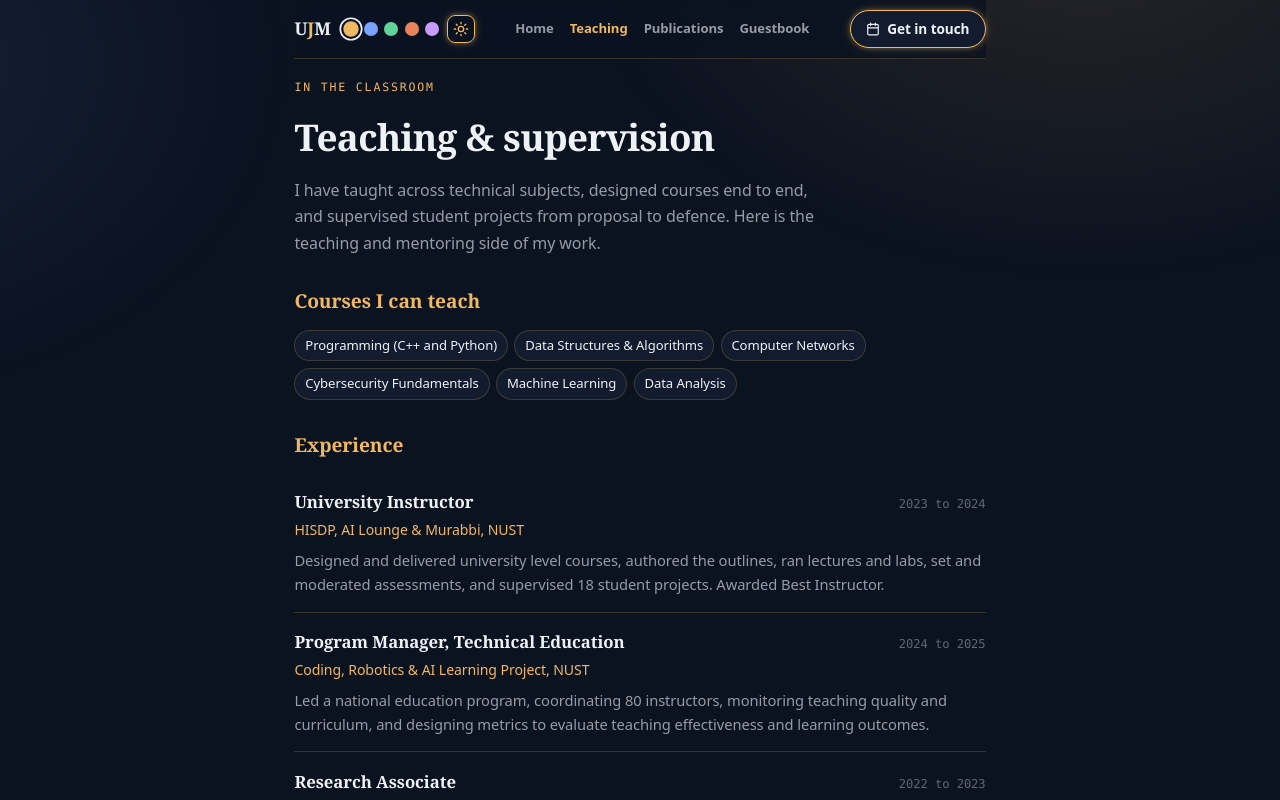
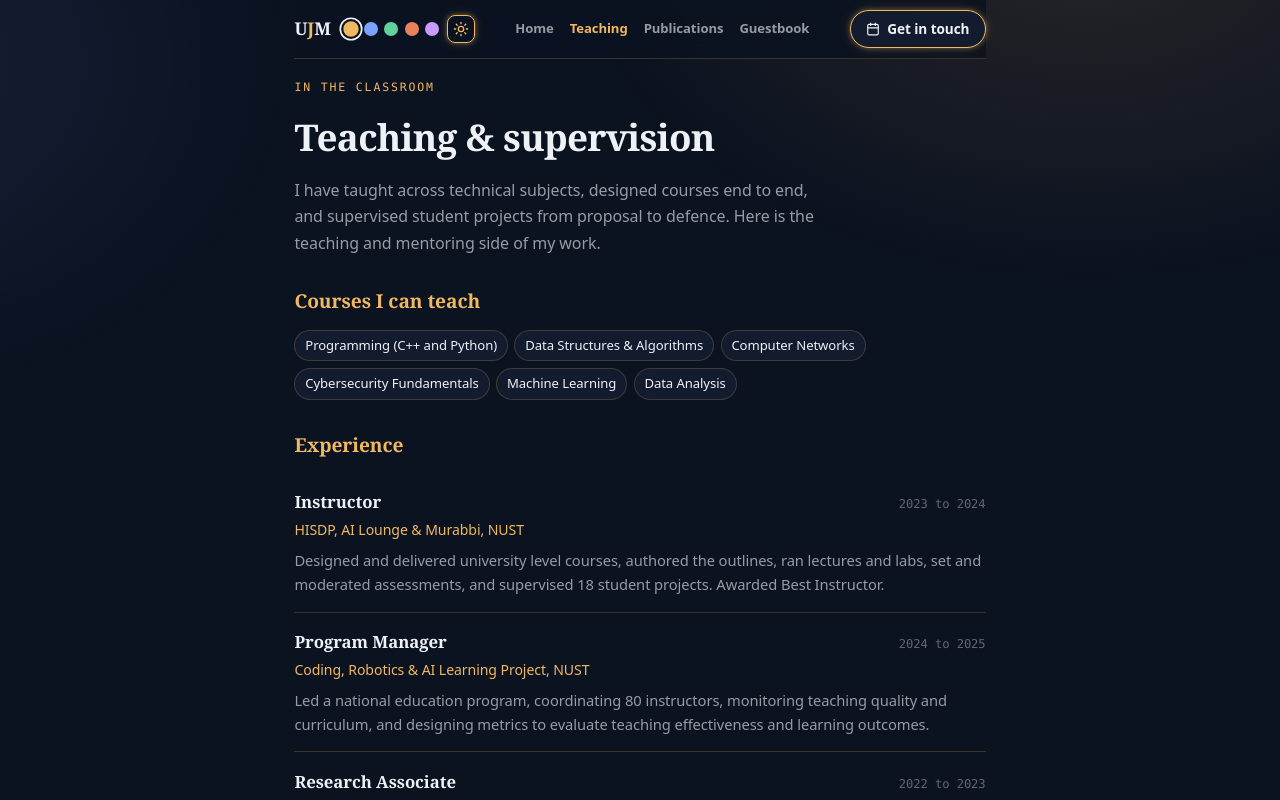
Before and after one commit to Umair-JM/academic, a React (Vite) app: page /academic/teaching in a window 1280 px wide. Shown: the top 800 px of the page. Built offline with nearby package versions, Linux system fonts and the light colour scheme; a web font is replaced by a local one.

Commit message:
Align role titles with CV and show full education date ranges

```diff
--- a/src/data.js
+++ b/src/data.js
@@ -46,14 +46,14 @@ export const teachingSkills = {
 
 export const experience = [
   {
-    role: "University Instructor",
+    role: "Instructor",
     org: "HISDP, AI Lounge & Murabbi, NUST",
     date: "2023 to 2024",
     blurb:
       "Designed and delivered university level courses, authored the outlines, ran lectures and labs, set and moderated assessments, and supervised 18 student projects. Awarded Best Instructor.",
   },
   {
-    role: "Program Manager, Technical Education",
+    role: "Program Manager",
     org: "Coding, Robotics & AI Learning Project, NUST",
     date: "2024 to 2025",
     blurb:
@@ -77,8 +77,8 @@ export const experience = [
 
 export const education = [
   { degree: "PhD, Health & Artificial Intelligence", org: "Auckland University of Technology, New Zealand", date: "2025 to present", blurb: "Developing an AI based biomarker for identifying chronic lower back pain." },
-  { degree: "MS, Computational Science & Engineering", org: "National University of Sciences & Technology (NUST)", date: "2021", blurb: "Thesis on energy optimisation in data centers using fuzzy inference systems, around a 30 percent cost reduction." },
-  { degree: "BE, Computer Engineering", org: "National University of Sciences & Technology (NUST)", date: "2016", blurb: "Thesis implementing a NATO narrowband waveform on an SDR kit with convolutional encoding and phase modulation." },
+  { degree: "MS, Computational Science & Engineering", org: "National University of Sciences & Technology (NUST)", date: "2017 to 2021", blurb: "Thesis on energy optimisation in data centers using fuzzy inference systems, around a 30 percent cost reduction." },
+  { degree: "BE, Computer Engineering", org: "National University of Sciences & Technology (NUST)", date: "2012 to 2016", blurb: "Thesis implementing a NATO narrowband waveform on an SDR kit with convolutional encoding and phase modulation." },
 ];
 
 export const featuredPubs = [
```
